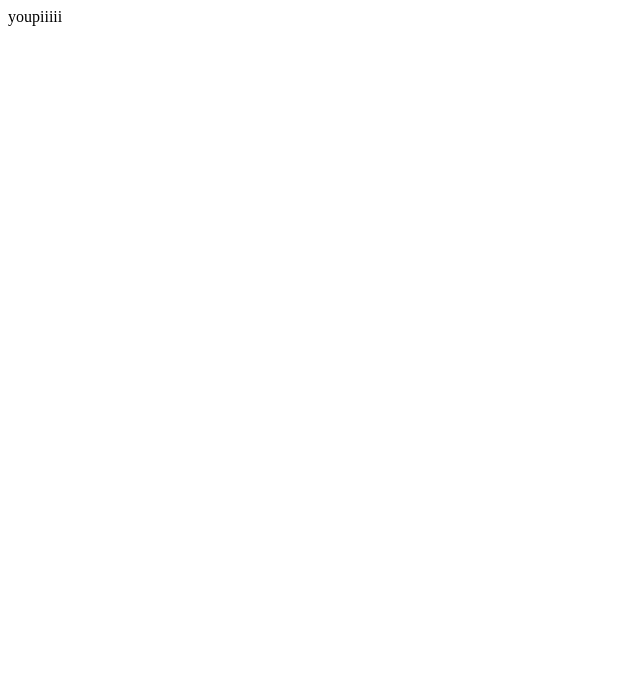
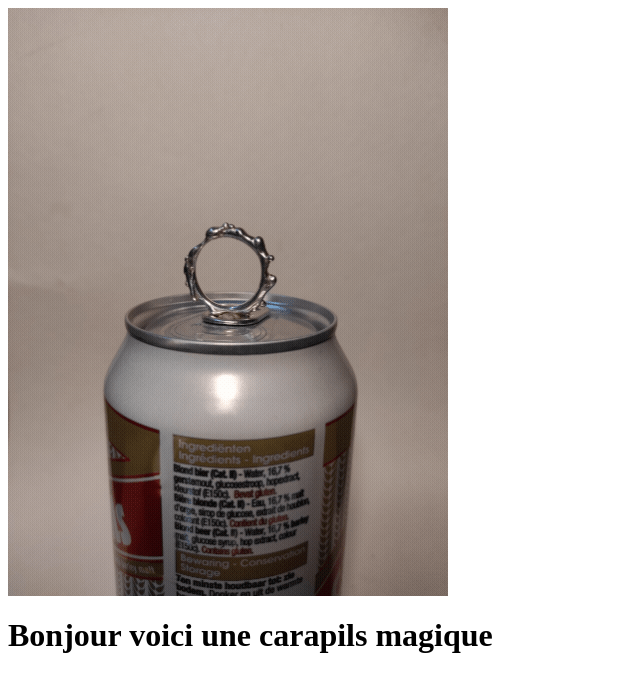
Before and after one commit to sauceyoupi/sauceyoupi.github.io, a plain HTML site: page index.html in a window 1280 px wide. Shown: the whole page, without its empty margins (0-640 px from the left). Drawn offline with Linux system fonts and the light colour scheme.

Commit message:
Change html

```diff
--- a/index.html
+++ b/index.html
@@ -1 +1,2 @@
-youpiiiii
+<img src="cara.gif">
+<h1> Bonjour voici une carapils magique</h1>
```
